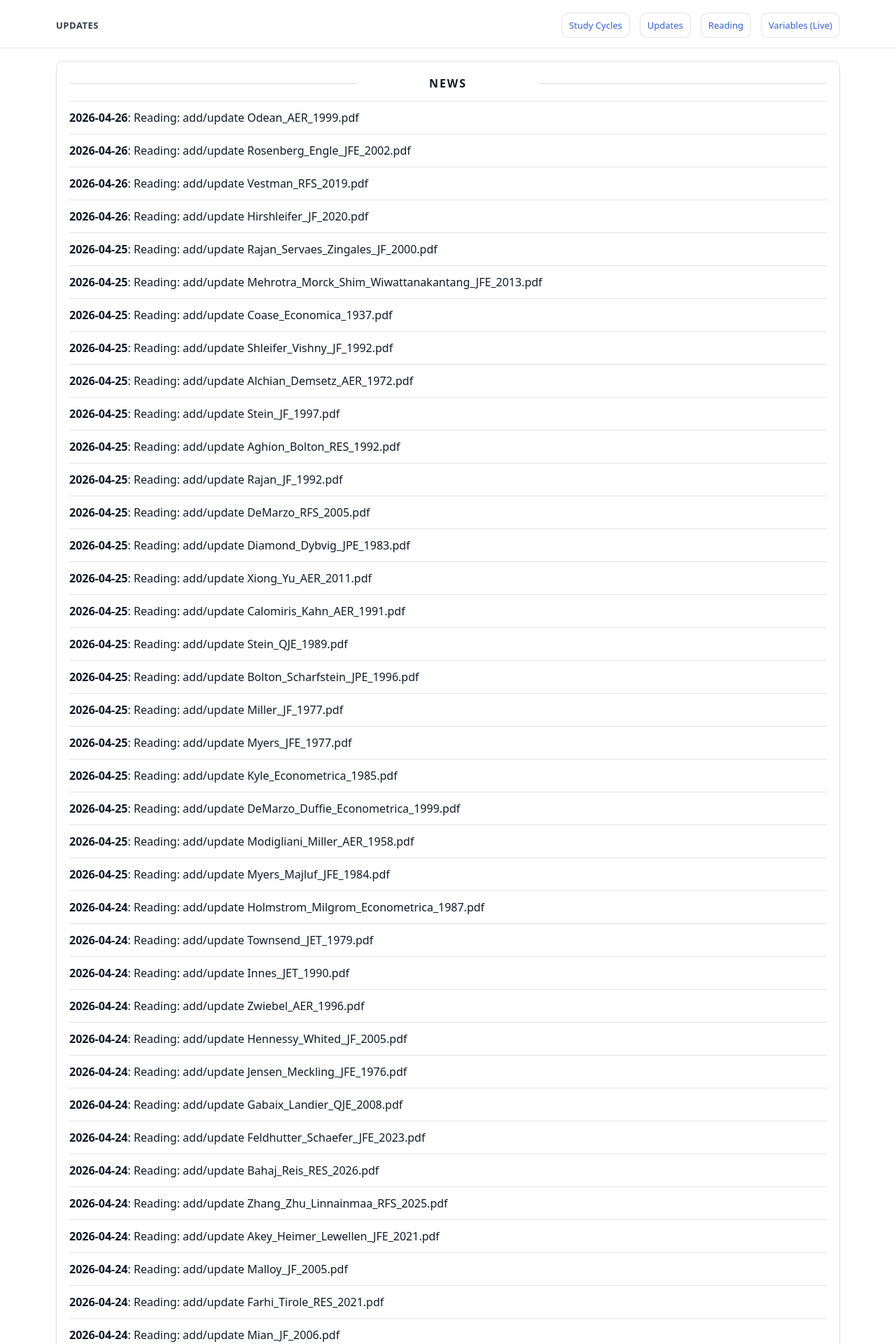
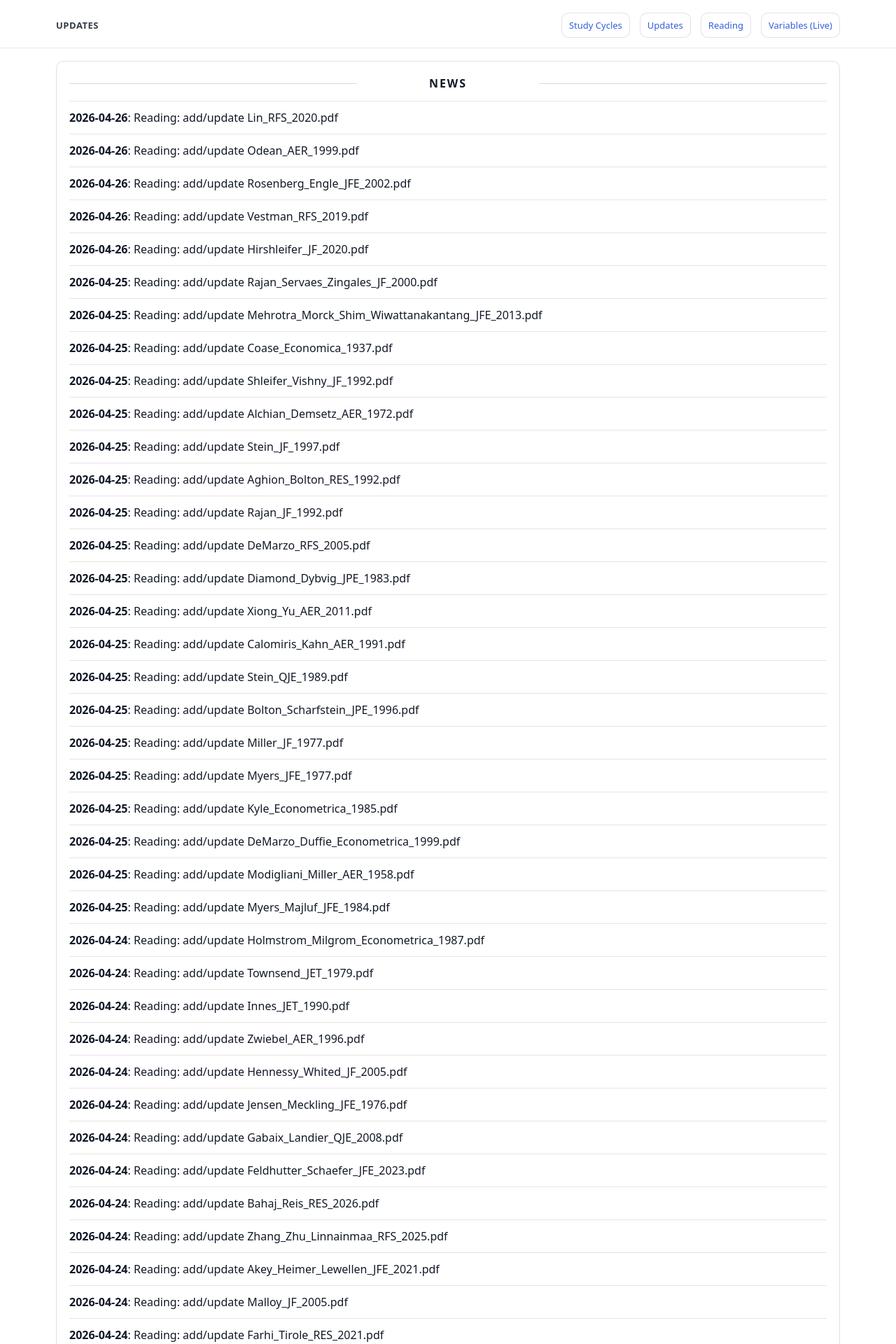
Before and after one commit to yaxinzn/study-archive, a Jekyll site: the page built from updates/index.md, in a window 1280 px wide. Shown: the top 1920 px of the page at 70% size. Built offline with Jekyll 4.4.1, drawn with Linux system fonts in a browser that asks for light colours; some of the changed text lies outside the part shown.

Commit message:
chore: update NEWS feed

```diff
--- a/_data/news.yml
+++ b/_data/news.yml
@@ -1,4 +1,7 @@
 # Auto-generated update history (sorted newest -> oldest). Do not edit manually.
+- ts: "1777164861"
+  date: "2026-04-26"
+  title: "Reading: add/update Lin_RFS_2020.pdf"
 - ts: "1777163473"
   date: "2026-04-26"
   title: "Reading: add/update Odean_AER_1999.pdf"
```
